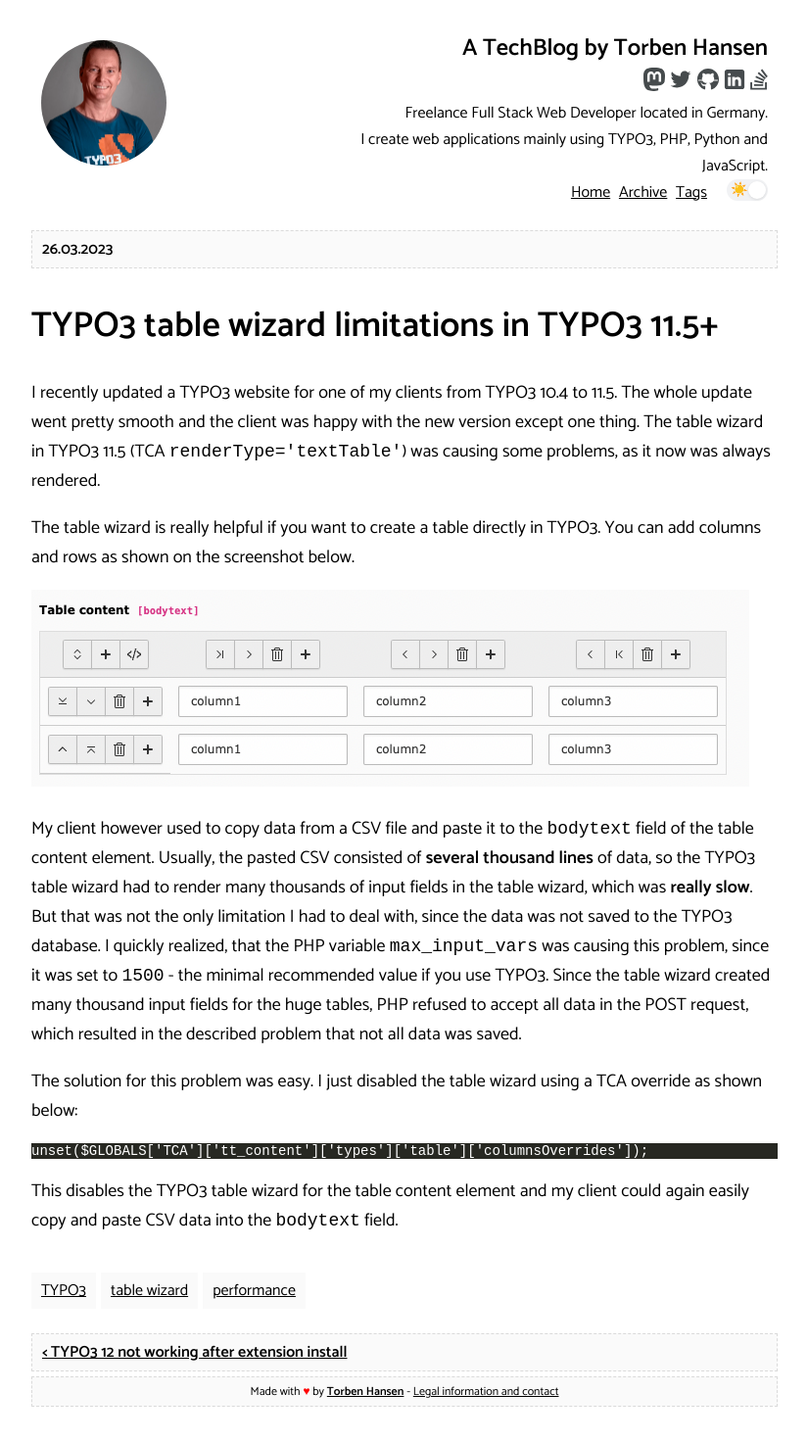
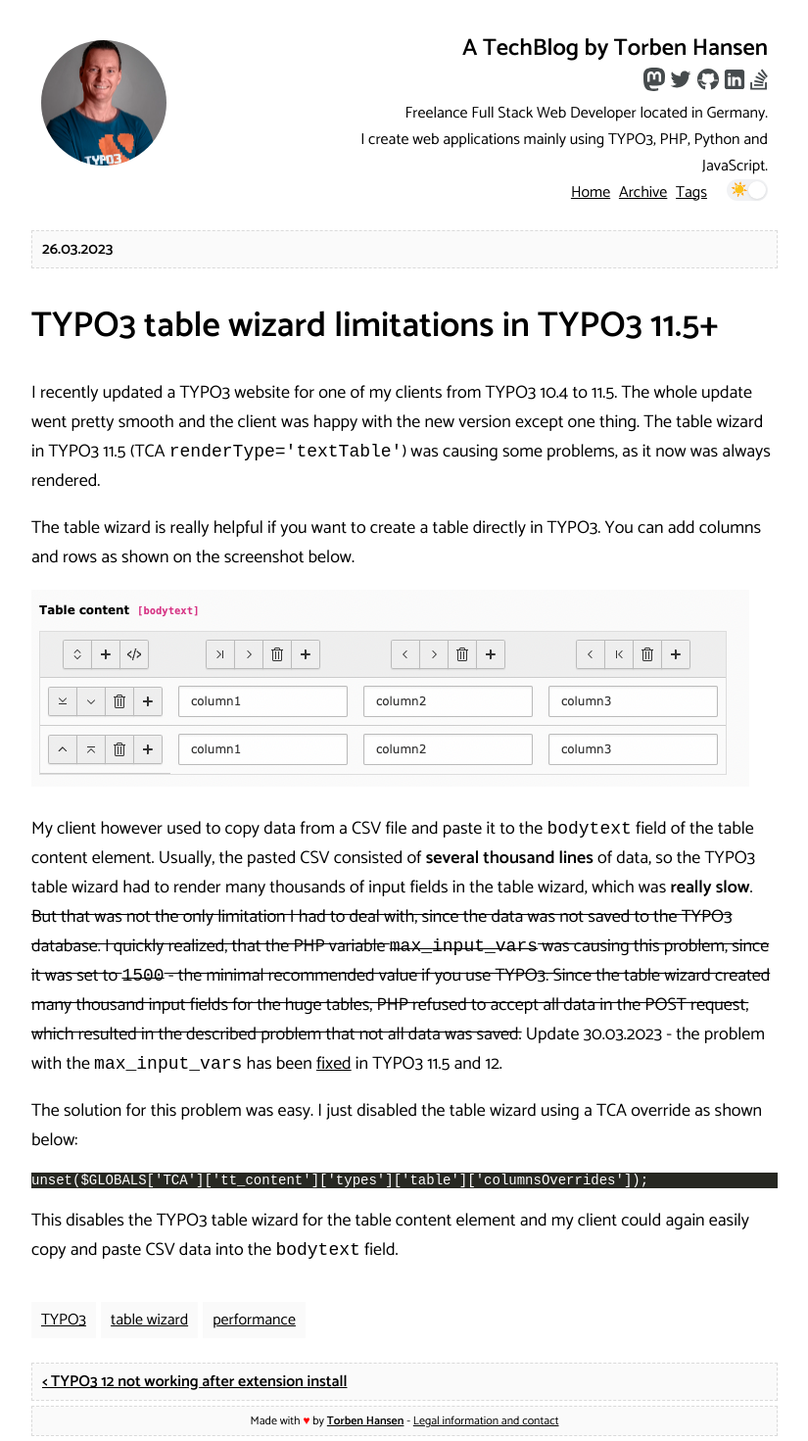
Before and after one commit to derhansen/derhansen.github.io, a Jekyll site: the page built from _posts/2023-03-23-typo3-table-wizard-limitations.md, in a window 1280 px wide. Shown: the whole page at 98% size, without its empty margins (227-1052 px from the left). Built offline with Jekyll 4.4.1, drawn with Linux system fonts in a browser that asks for light colours; comment, search, counter and statistics services are not loaded; before the commit the page ends 1441 px from its top, so only the background shows below that.

Commit message:
Updated TYPO3 table wizard limitations in TYPO3 11.5+

```diff
--- a/_posts/2023-03-23-typo3-table-wizard-limitations.md
+++ b/_posts/2023-03-23-typo3-table-wizard-limitations.md
@@ -22,11 +22,12 @@
 
 My client however used to copy data from a CSV file and paste it to the `bodytext` field of the table content element.
 Usually, the pasted CSV consisted of **several thousand lines** of data, so the TYPO3 table wizard had to render many
-thousands of input fields in the table wizard, which was **really slow**. But that was not the only limitation I had to
+thousands of input fields in the table wizard, which was **really slow**. ~~But that was not the only limitation I had to
 deal with, since the data was not saved to the TYPO3 database. I quickly realized, that the PHP variable
 `max_input_vars` was causing this problem, since it was set to `1500` - the minimal recommended value if you use TYPO3.
 Since the table wizard created many thousand input fields for the huge tables, PHP refused to accept all data in the
-POST request, which resulted in the described problem that not all data was saved.
+POST request, which resulted in the described problem that not all data was saved.~~ Update 30.03.2023 - the problem
+with the `max_input_vars` has been [fixed](https://forge.typo3.org/issues/100354) in TYPO3 11.5 and 12.
 
 The solution for this problem was easy. I just disabled the table wizard using a TCA override as shown below:
 
```
Also changed, not shown: other parts of _posts/2023-03-23-typo3-table-wizard-limitations.md (+1 -1 lines).
